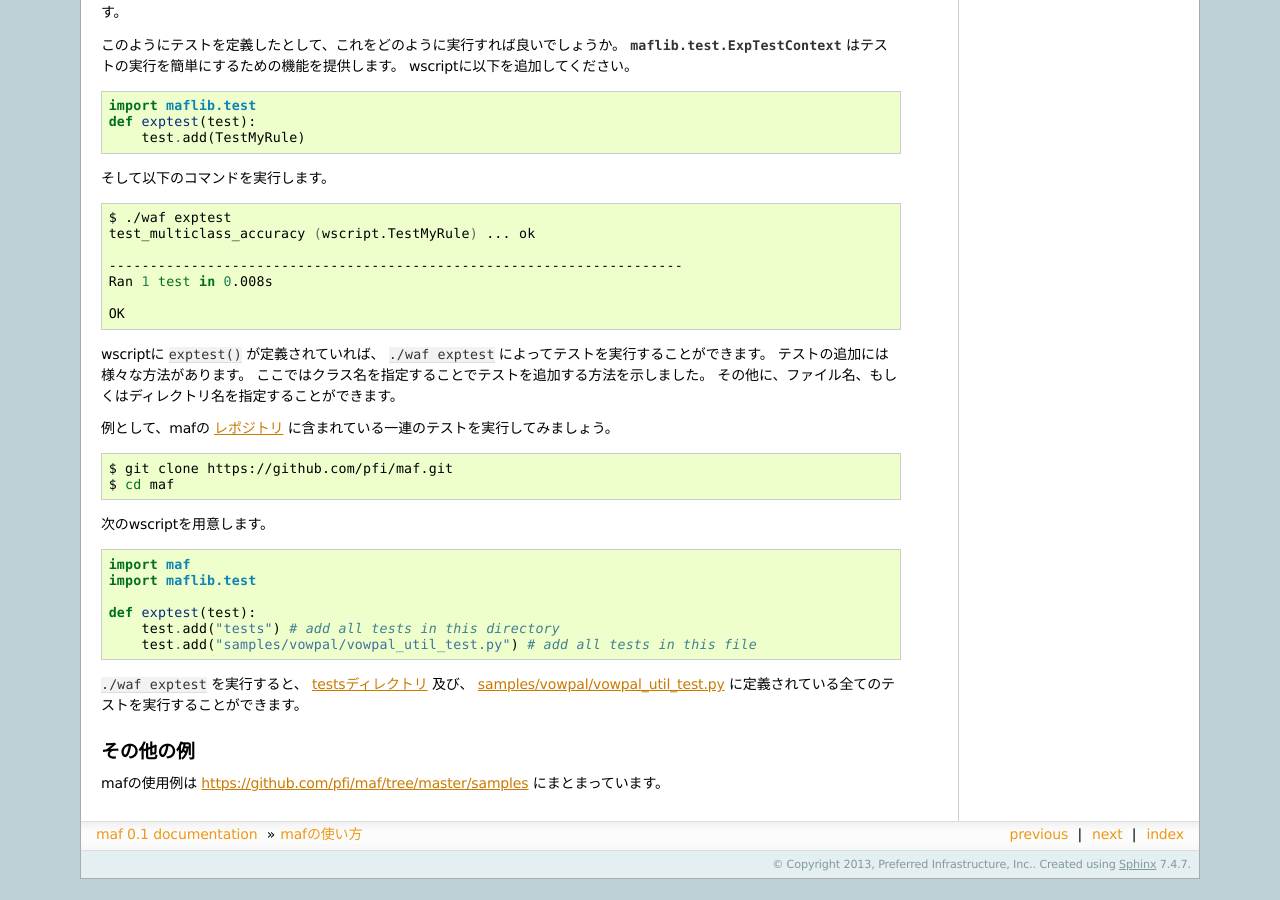
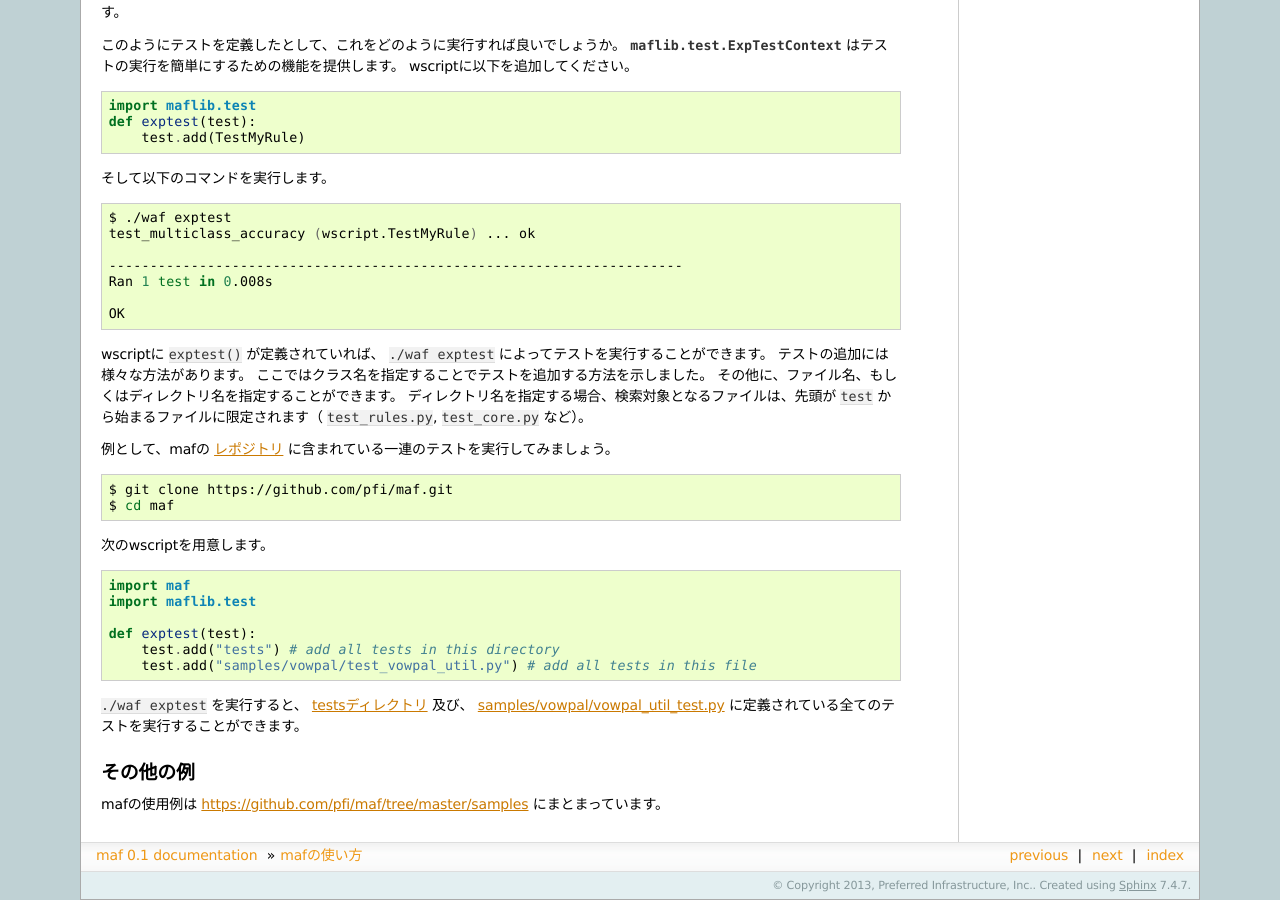
Before and after one commit to pfi/maf, a Sphinx documentation site: the page built from document/source/usage.rst, in a window 1280 px wide and 900 px high, scrolled down 11820 px. Built offline with Sphinx 7.4.7, drawn with Linux system fonts in a browser that asks for light colours; formulas are drawn with MathJax 3; before the commit the page ends 12699 px from its top, so only the background shows below that.

Commit message:
Update document of exptest samples

```diff
--- a/document/source/usage.rst
+++ b/document/source/usage.rst
@@ -663,6 +663,7 @@ wscriptに ``exptest()`` が定義されていれば、 ``./waf exptest`` によ
 テストの追加には様々な方法があります。
 ここではクラス名を指定することでテストを追加する方法を示しました。
 その他に、ファイル名、もしくはディレクトリ名を指定することができます。
+ディレクトリ名を指定する場合、検索対象となるファイルは、先頭が ``test`` から始まるファイルに限定されます（ ``test_rules.py``, ``test_core.py`` など）。
 
 例として、mafの `レポジトリ <https://github.com/pfi/maf>`_ に含まれている一連のテストを実行してみましょう。
 
@@ -680,9 +681,9 @@ wscriptに ``exptest()`` が定義されていれば、 ``./waf exptest`` によ
 
    def exptest(test):
        test.add("tests") # add all tests in this directory
-       test.add("samples/vowpal/vowpal_util_test.py") # add all tests in this file
+       test.add("samples/vowpal/test_vowpal_util.py") # add all tests in this file
 
-``./waf exptest`` を実行すると、 `testsディレクトリ <https://github.com/pfi/maf/tree/master/tests>`_ 及び、 `samples/vowpal/vowpal_util_test.py <https://github.com/pfi/maf/blob/master/samples/vowpal/vowpal_util_test.py>`_ に定義されている全てのテストを実行することができます。
+``./waf exptest`` を実行すると、 `testsディレクトリ <https://github.com/pfi/maf/tree/master/tests>`_ 及び、 `samples/vowpal/vowpal_util_test.py <https://github.com/pfi/maf/blob/master/samples/vowpal/test_vowpal_util.py>`_ に定義されている全てのテストを実行することができます。
 
 その他の例
 ----------
```
